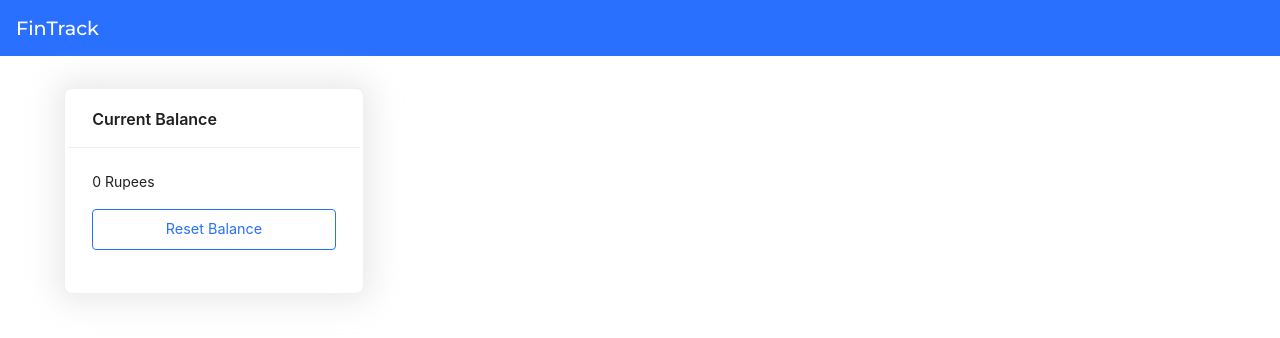
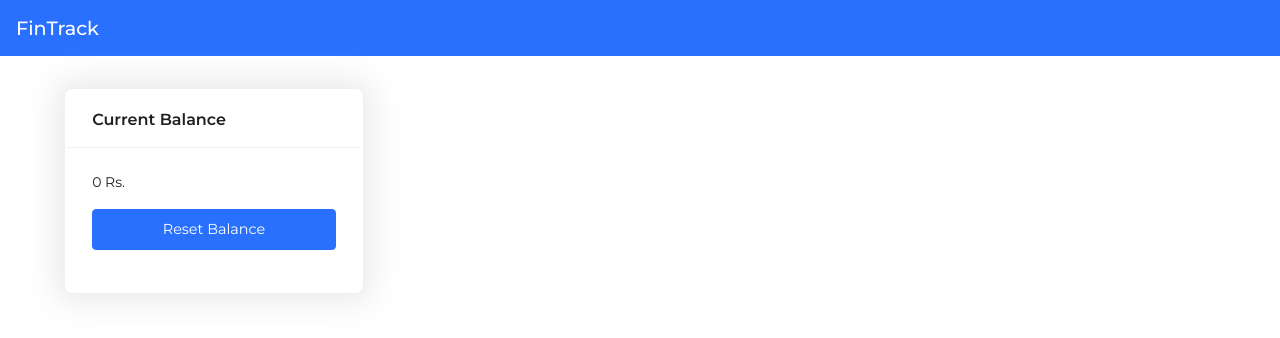
Before and after one commit to mokshmahajan2004/FinTrack, a React (Create React App) app: page /dashboard in a window 1280 px wide. Shown: the top 338 px of the page. Built offline with nearby package versions, Linux system fonts and the light colour scheme; no server answers.

Commit message:
Dashboard Started

```diff
--- a/src/components/Cards/index.js
+++ b/src/components/Cards/index.js
@@ -7,8 +7,8 @@ function Cards() {
     <div>
         <Row className='my-row'>
             <Card className='my-card' title="Current Balance">
-                0 Rupees
-                < Button text="Reset Balance"/>
+                0 Rs.
+                < Button text="Reset Balance" blue={true}/>
             </Card>
         </Row>
     </div>
--- a/src/components/Cards/style.css
+++ b/src/components/Cards/style.css
@@ -2,6 +2,7 @@
     box-shadow: var(--shadow);
     min-width: 300px;
     padding: 0.2rem !important;
+    font-family: "Montserrat","sans-serif" !important ;
 }
 
 .my-row{
```
